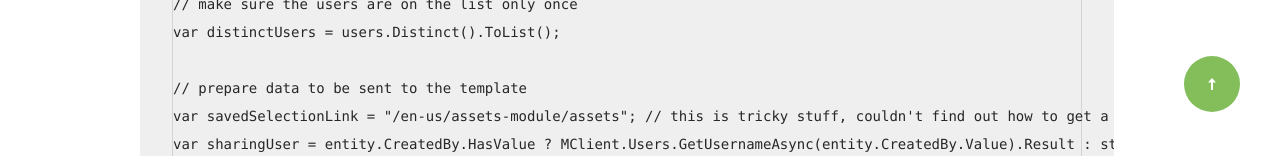
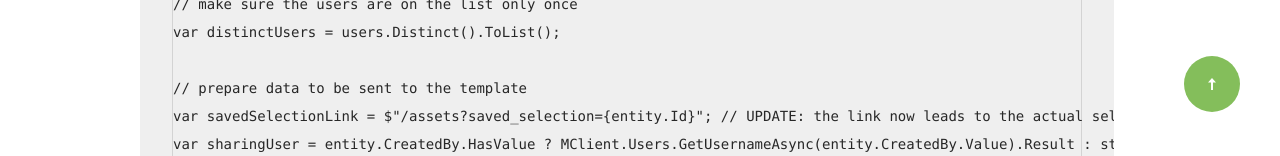
Before and after one commit to skuzniak/skuzniak.github.io, a Jekyll site: the page built from _posts/2022-09-28-custom-notifications-saved-selection.markdown, in a window 1280 px wide and 1400 px high, scrolled down 1275 px. Shown: the part 1244-1400 px from the top of the window. Built offline with Jekyll 4.4.1, drawn with Linux system fonts in a browser that asks for light colours; some of the changed text lies outside the part shown.

Commit message:
Added update about generating link to saved selection.

```diff
--- a/_posts/2022-09-28-custom-notifications-saved-selection.markdown
+++ b/_posts/2022-09-28-custom-notifications-saved-selection.markdown
@@ -1,6 +1,6 @@
 ---
 layout: post
-title:  "Custom notifications in Sitecore Content Hub - Saved Selection"
+title:  "Custom notifications in Sitecore Content Hub - Saved Selection [UPDATE]"
 date:   2022-09-28 13:00:0 +0100
 categories: content-hub custom-notifications custom-settings
 author: Szymon Kuzniak
@@ -73,14 +73,14 @@
     var distinctUsers = users.Distinct().ToList();
 
     // prepare data to be sent to the template
-    var savedSelectionLink = "/en-us/assets-module/assets"; // this is tricky stuff, couldn't find out how to get a link to saved selection
+    var savedSelectionLink = $"/assets?saved_selection={entity.Id}"; // UPDATE: the link now leads to the actual selection
     var sharingUser = entity.CreatedBy.HasValue ? MClient.Users.GetUsernameAsync(entity.CreatedBy.Value).Result : string.Empty;
 
     // create and send the notification
     var emailRequest = new MailRequestById
     {
         Recipients = distinctUsers,
-        MailTemplateName = "SavedSelectionSharedNotification",
+        MailTemplateName = "TemplateNameGoesHere",
     };
     emailRequest.Variables.Add("SelectionLink", savedSelectionLink);
     emailRequest.Variables.Add("SelectionAuthor", author);
@@ -90,4 +90,22 @@
 This is it for now.
 I really hope I will be able to update this page soon with the way to get the link to the saved selection.
 
+## Update
+
+With the help of Sitecore Support and a little bit of digging I managed to solve the problem with generating link to my selection.
+Sitecore Suppport engineer suggested there is a link which will redirect to the saved selection.
+After a bit of digging in the source of the website, I have noticed there is a page called **My Selections**.
+Normally, it can be reached from the profile menu (quite obvious now, that I know it exists).
+
+<figure>
+<img src="/assets/posts/content-hub-notifications-saved-selections/saved-selection.png" alt="Link to the list of saved selections on the profile menu." />
+<figcaption>Link to the list of saved selections on the profile menu.</figcaption>
+</figure>
+
+Now when you click on the selection you will see the link pattern it uses:
+
+    {InstanceURL}/{locale}/assets?saved_selection={SelectionId}
+
+SelectionId is the entity id, so it can be easily retrieved in the script.
+
 Happy coding!
```
Also changed, not shown: assets/posts/content-hub-notifications-saved-selections/saved-selection.png (added).
